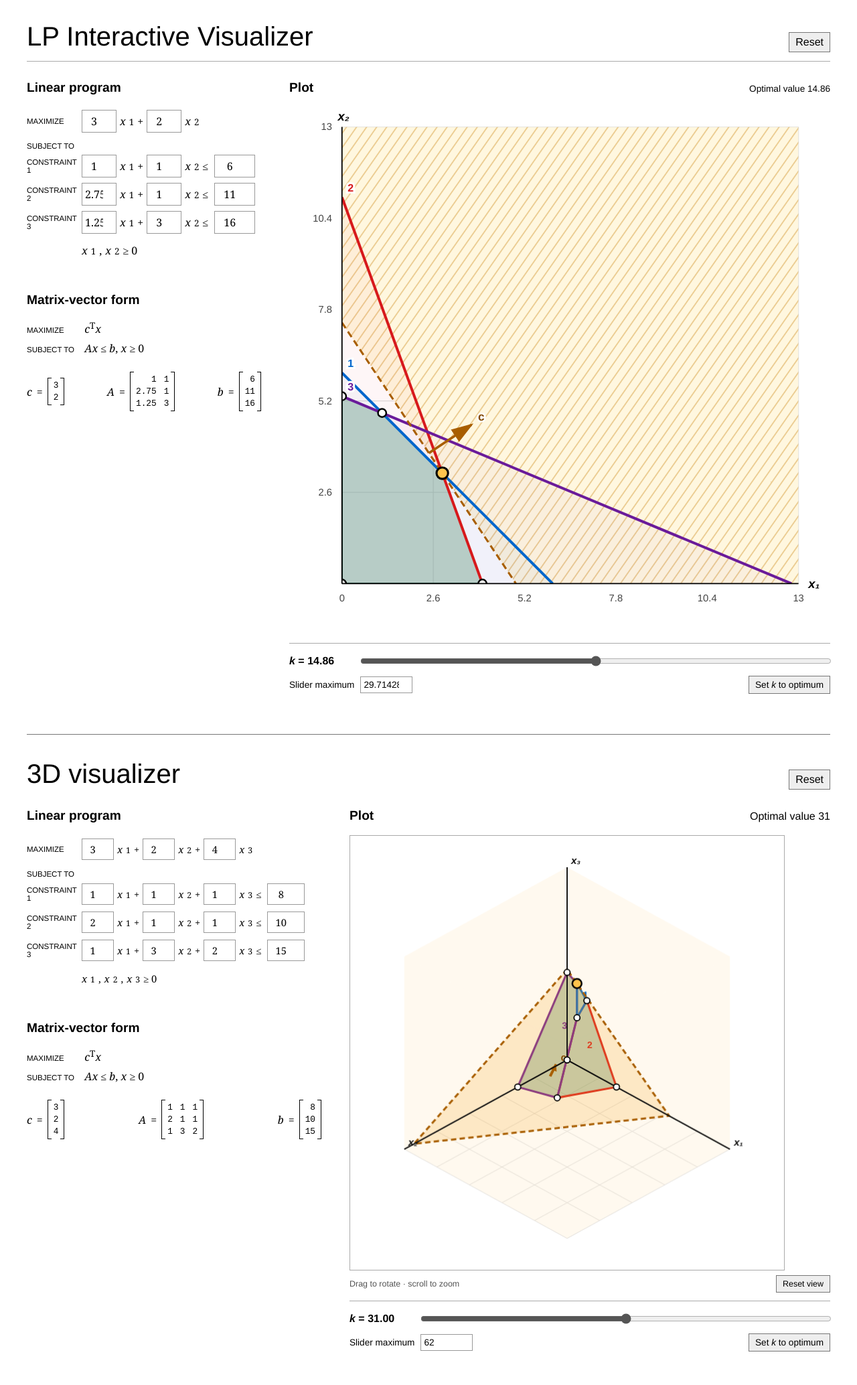
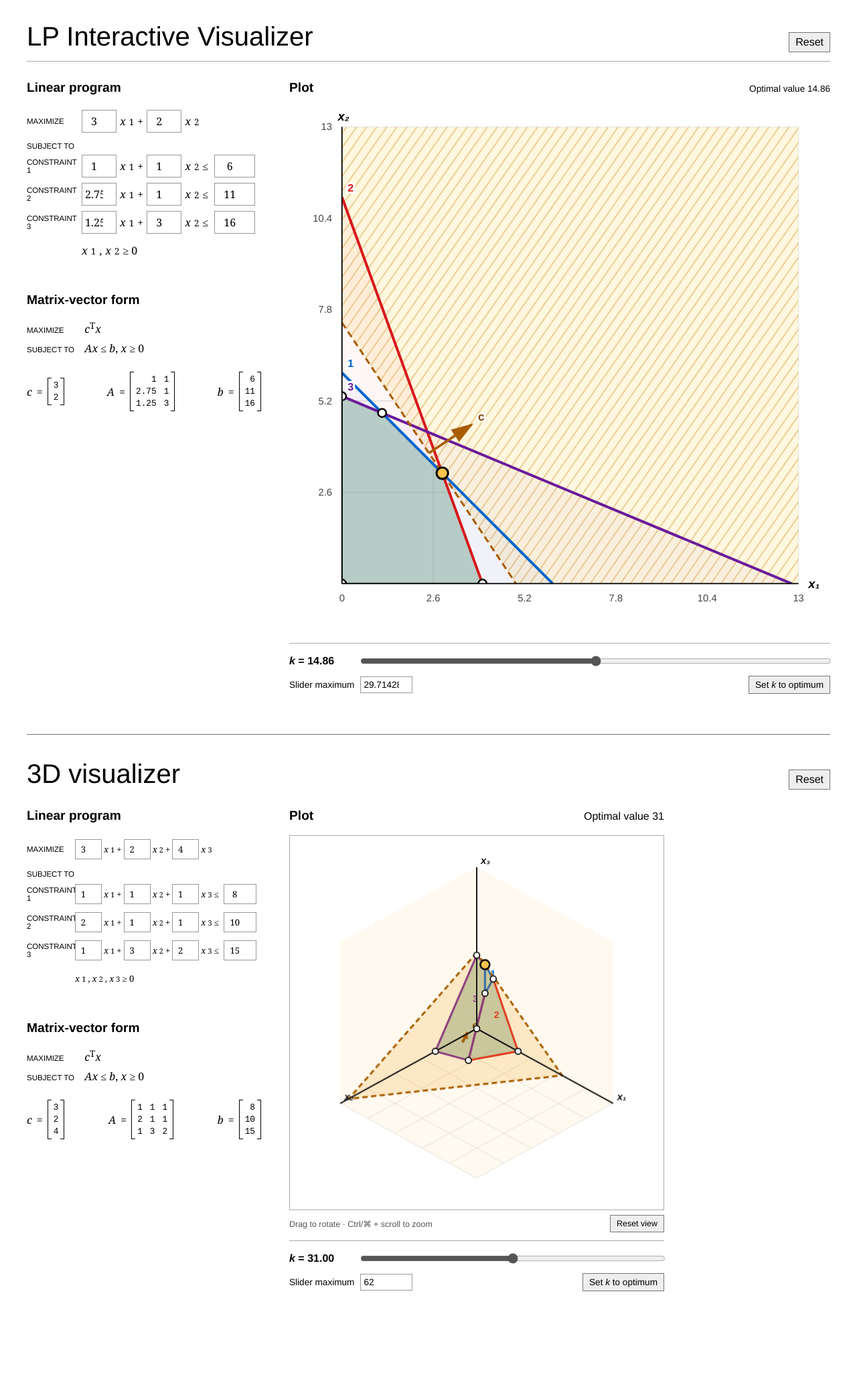
Before and after one commit to PhillipKerger/phillipkerger.github.io, a Jekyll site: the page lp-discovery/index.html, which Jekyll copies as it is, in a window 1280 px wide. Shown: the whole page at 67% size. Built offline with Jekyll 4.4.1, drawn with Linux system fonts in a browser that asks for light colours; after the commit the page ends 1978 px from its top, so only the background shows below that.

Commit message:
Fix 3D plot scrolling and sizing

```diff
--- a/lp-discovery/index.html
+++ b/lp-discovery/index.html
@@ -127,14 +127,14 @@
         </div>
       </section>
 
-      <section class="visualizer">
+      <section class="visualizer visualizer-3d">
         <div class="plot-header">
           <h2>Plot</h2>
           <span id="problem-status-3d" aria-live="polite"></span>
         </div>
-        <canvas id="plot-3d" width="650" height="650" aria-label="Interactive three-dimensional linear program plot"></canvas>
+        <canvas id="plot-3d" width="560" height="560" aria-label="Interactive three-dimensional linear program plot"></canvas>
         <div class="view-controls">
-          <span>Drag to rotate · scroll to zoom</span>
+          <span>Drag to rotate · Ctrl/⌘ + scroll to zoom</span>
           <button id="reset-view-3d" type="button">Reset view</button>
         </div>
         <div class="controls">
--- a/lp-discovery/styles.css
+++ b/lp-discovery/styles.css
@@ -68,10 +68,11 @@
 .section-heading h1 { margin-bottom: 0; }
 .three-d-layout {
   display: grid;
-  grid-template-columns: 440px minmax(560px, 1fr);
+  grid-template-columns: 350px minmax(500px, 1fr);
   gap: 42px;
   align-items: start;
 }
+.visualizer-3d { max-width: 560px; }
 
 .formulations { display: grid; gap: 42px; }
 .lp-form, .compact-model { font-family: Georgia, "Times New Roman", serif; }
@@ -97,10 +98,11 @@
   background: white;
 }
 .lp-form input.rhs { width: 61px; margin-left: 4px; }
-.lp-form-3d { font-size: 0.92rem; }
-.lp-row-3d { grid-template-columns: 82px minmax(340px, 1fr); }
-.lp-form-3d input { width: 48px; }
-.lp-form-3d input.rhs { width: 56px; }
+.lp-form-3d { font-size: 0.82rem; }
+.lp-row-3d { grid-template-columns: 72px minmax(0, 1fr); }
+.lp-form-3d .expression { gap: 3px; }
+.lp-form-3d input { width: 40px; }
+.lp-form-3d input.rhs { width: 49px; }
 .lp-form input:focus, .controls input:focus { outline: 2px solid #777; outline-offset: 1px; }
 
 .compact-model { display: grid; gap: 7px; margin-bottom: 24px; }
@@ -137,7 +139,7 @@
 #plot-3d {
   display: block;
   width: 100%;
-  max-width: 650px;
+  max-width: 560px;
   height: auto;
   border: 1px solid #aaa;
   background: white;
```
Also changed, not shown: lp-discovery/three-d.js.
